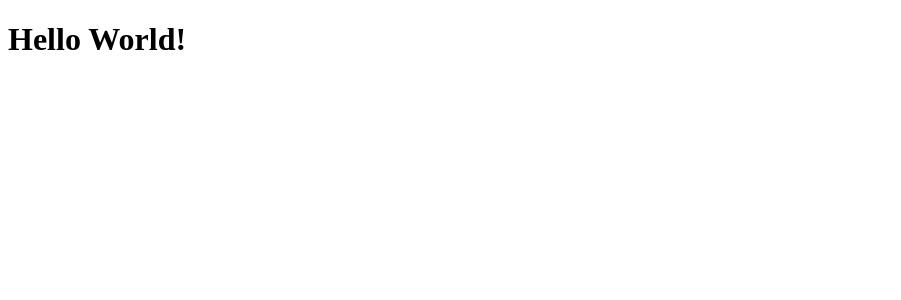
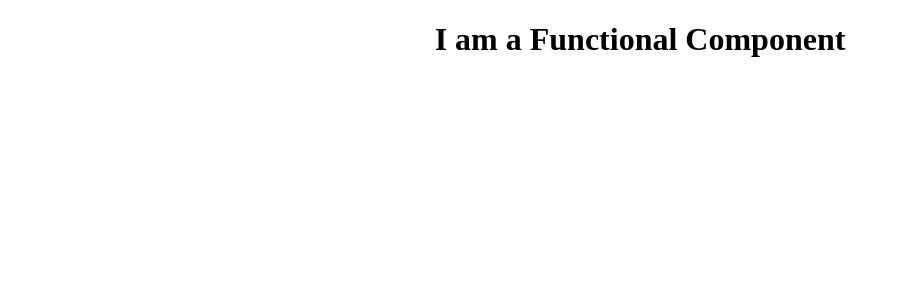
Before and after one commit to Nazmul1582/practice-react, a React (Create React App) app: page / in a window 1280 px wide. Shown: the top 300 px of the page, without its empty margins (0-901 px from the left). Built offline with nearby package versions, Linux system fonts and the light colour scheme; the HTML template or start-up script is replaced by a standard one.

Commit message:
functional component

```diff
--- a/src/App.js
+++ b/src/App.js
@@ -1,7 +1,9 @@
+import FunctionalComponent from "./components/FunctionalComponent";
+
 function App() {
   return (
-    <div>
-      <h1>Hello World!</h1>
+    <div className="wrapper">
+      <FunctionalComponent />
     </div>
   );
 }
--- /dev/null
+++ b/src/components/FunctionalComponent.js
@@ -0,0 +1,11 @@
+import React from "react";
+
+function FunctionalComponent() {
+  return (
+    <div>
+      <h1>I am a Functional Component</h1>
+    </div>
+  );
+}
+
+export default FunctionalComponent;
--- /dev/null
+++ b/src/index.css
@@ -0,0 +1,3 @@
+.wrapper {
+  text-align: center;
+}
--- a/src/index.js
+++ b/src/index.js
@@ -1,5 +1,6 @@
 import React from "react";
 import ReactDOM from "react-dom/client";
+import "./index.css";
 import App from "./App";
 
 const root = ReactDOM.createRoot(document.getElementById("root"));
```
Also changed, not shown: src/components/Hello.js (deleted, +0 -7 lines).
